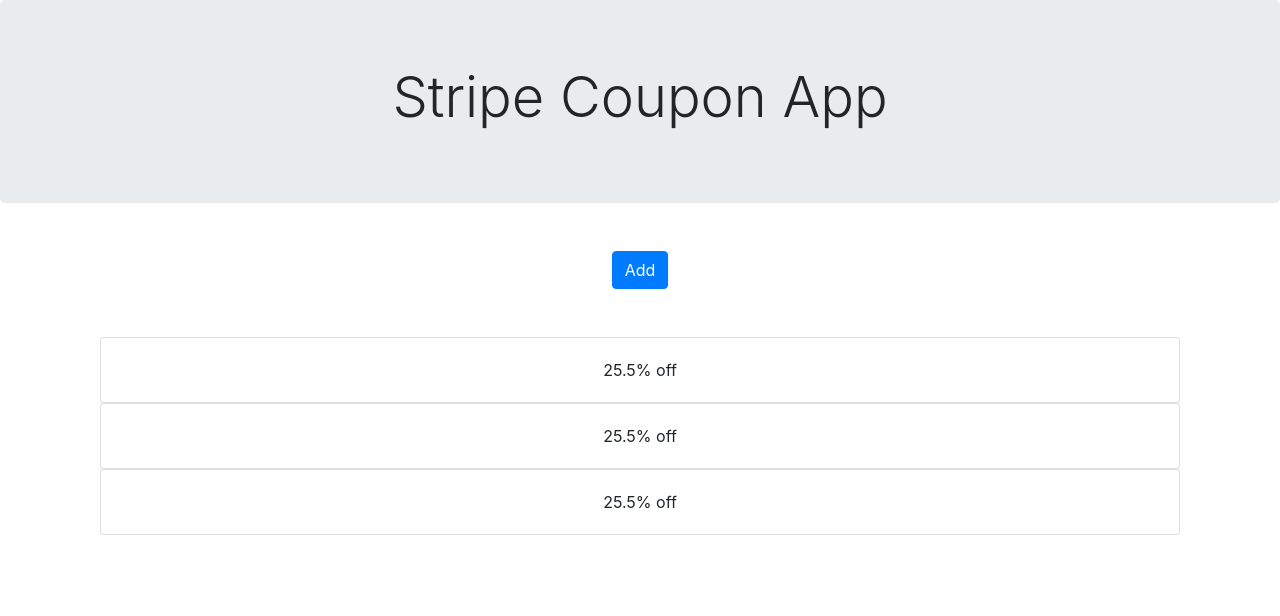
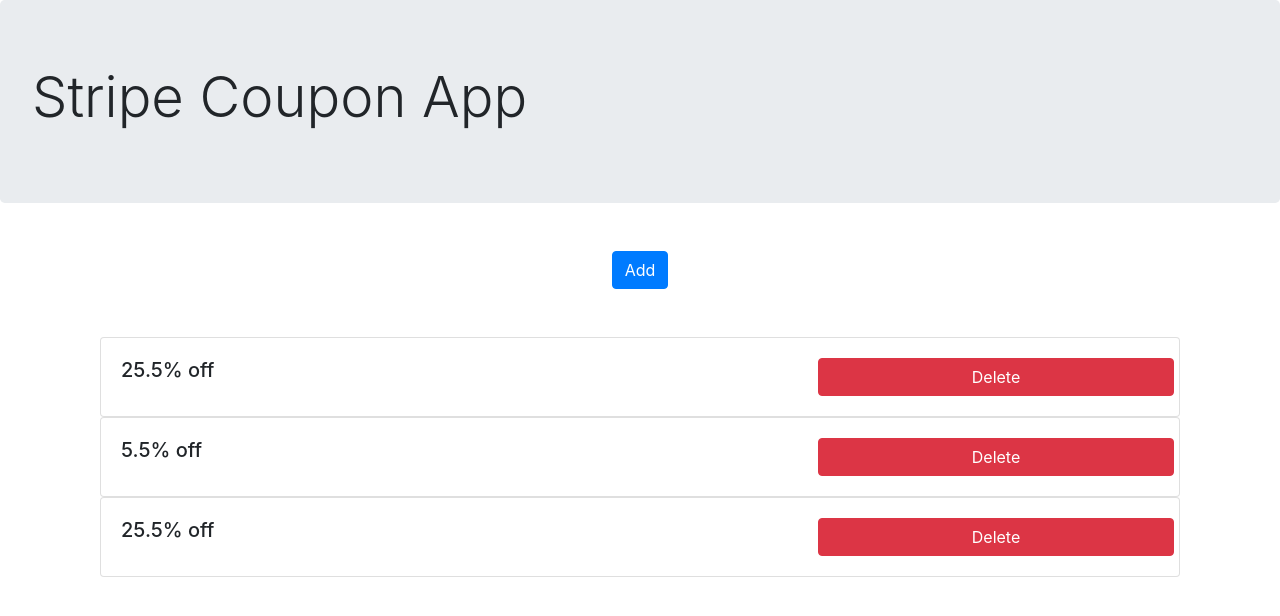
Before and after one commit to hashirshoaeb/Stripe-coupon-Generator, a React (Create React App) app: page / in a window 1280 px wide. Shown: the top 616 px of the page. Built offline with nearby package versions, Linux system fonts and the light colour scheme.

Commit message:
delete mock coupon

```diff
--- a/src/App.js
+++ b/src/App.js
@@ -3,19 +3,22 @@
 import 'bootstrap/dist/css/bootstrap.css';
 import "bootstrap/dist/js/bootstrap.bundle.min";
 // Files
-import './App.css';
+// import './App.css';
 import List from './components/List';
 import Add from "./components/Modal";
 
 function App() {
   const [showModal, setShowModal] = useState(false);
-  const [couponList , setcouponList] = useState([{"id": "25_5OFF","name": "25.5% off",}, {"id": "25_5OFF","name": "25.5% off",}, {"id": "25_5OFF","name": "25.5% off",}]);
+  const [couponList , setcouponList] = useState([{"id": "2_5OFF","name": "25.5% off",}, {"id": "25_OFF","name": "5.5% off",}, {"id": "25_5OFF","name": "25.5% off",}]);
 
   const handleClose = () => setShowModal(false);
   const handleShow = () => setShowModal(true);
   const handleSave = (data) => {
     couponList.push(data);
     setShowModal(false)
+  };
+  const handleDelete = (e, id)=>{
+    setcouponList(couponList.filter(value => value.id != id));
   };
 
   return (
@@ -24,12 +27,14 @@
         <h1 className="display-4">Stripe Coupon App</h1>
       </div>
       <div className="m-5"></div>
-      <div className="btn btn-primary" onClick={handleShow} >Add</div>
+      <div className="d-flex justify-content-center">
+        <div className="btn btn-primary" onClick={handleShow} >Add</div>
+      </div>
       <div className="m-5"></div>
       <Modal show={showModal} onHide={handleClose}>
         <Add handleClose={handleClose} handleSave={handleSave}></Add>
       </Modal>
-      <List coupons={couponList}></List>
+      <List coupons={couponList} handleDelete={handleDelete}></List>
     </div>
   );
 }
--- a/src/components/List.jsx
+++ b/src/components/List.jsx
@@ -1,14 +1,14 @@
 import React from "react";
 import Tile from "./Tile";
 
-const List = ({coupons}) =>{
+const List = ({coupons, handleDelete}) =>{
     return(
       <div className="container">
         <div className="d-flex justify-content-center">
           <div className="col">
             {coupons.map((value, index)=>{
               return (
-              <Tile key={index} data={value}></Tile>
+              <Tile key={index} data={value} handleDelete={(e)=> handleDelete(e, value.id)}></Tile>
               );
             })}
           </div>
--- a/src/components/Tile.jsx
+++ b/src/components/Tile.jsx
@@ -1,9 +1,14 @@
-const Tile =({data}) => {
+const Tile =({data, handleDelete}) => {
   return (
     <div className="card">
       <div className="card-body">
         <div className="row">
-          <div className="col">{data.name}</div>
+          <div className="col-md-8">
+            <h5>
+              {data.name}
+            </h5>
+          </div>
+          <div className="col-md-4 btn btn-danger" onClick={handleDelete}>Delete</div>
         </div>
       </div>
     </div>
```
